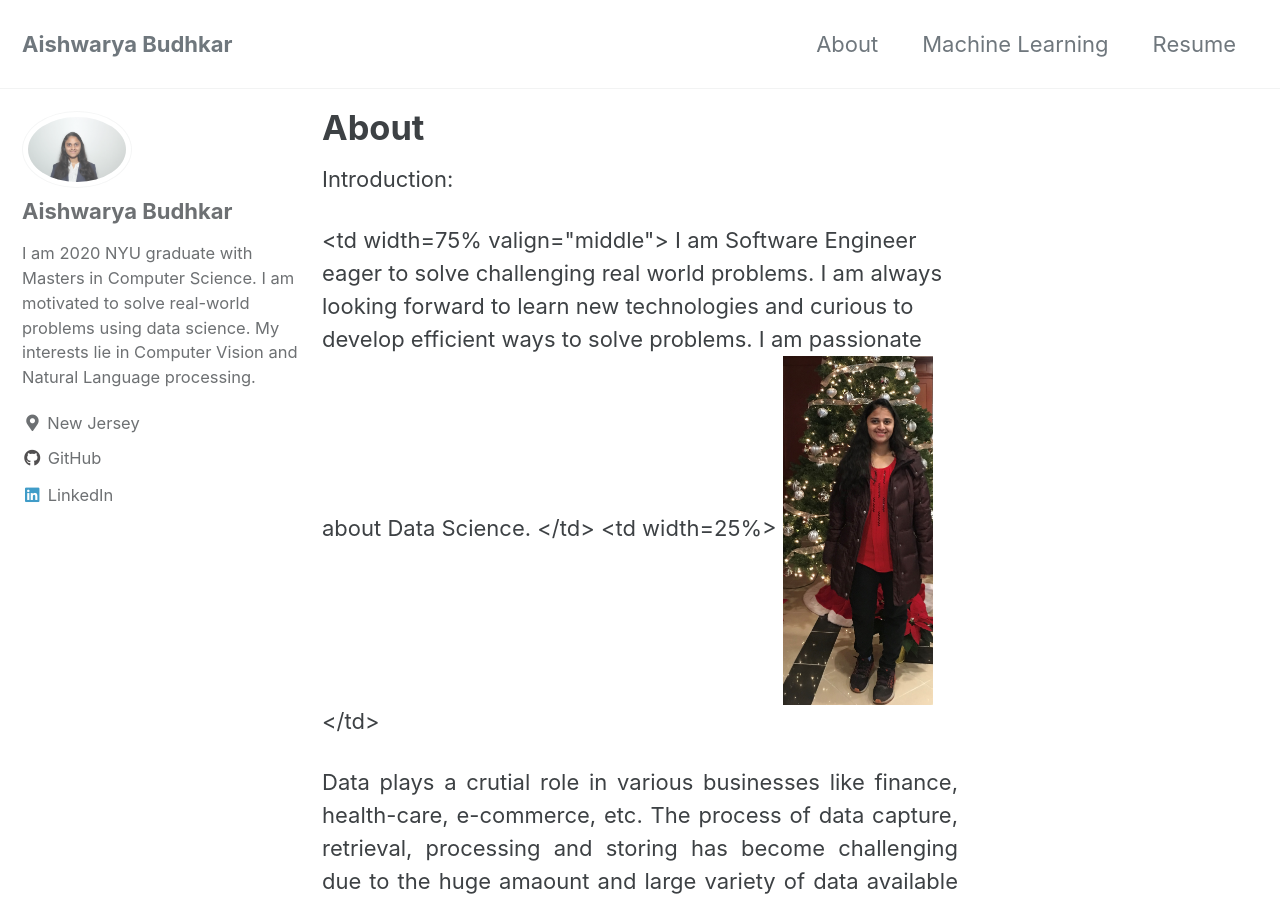
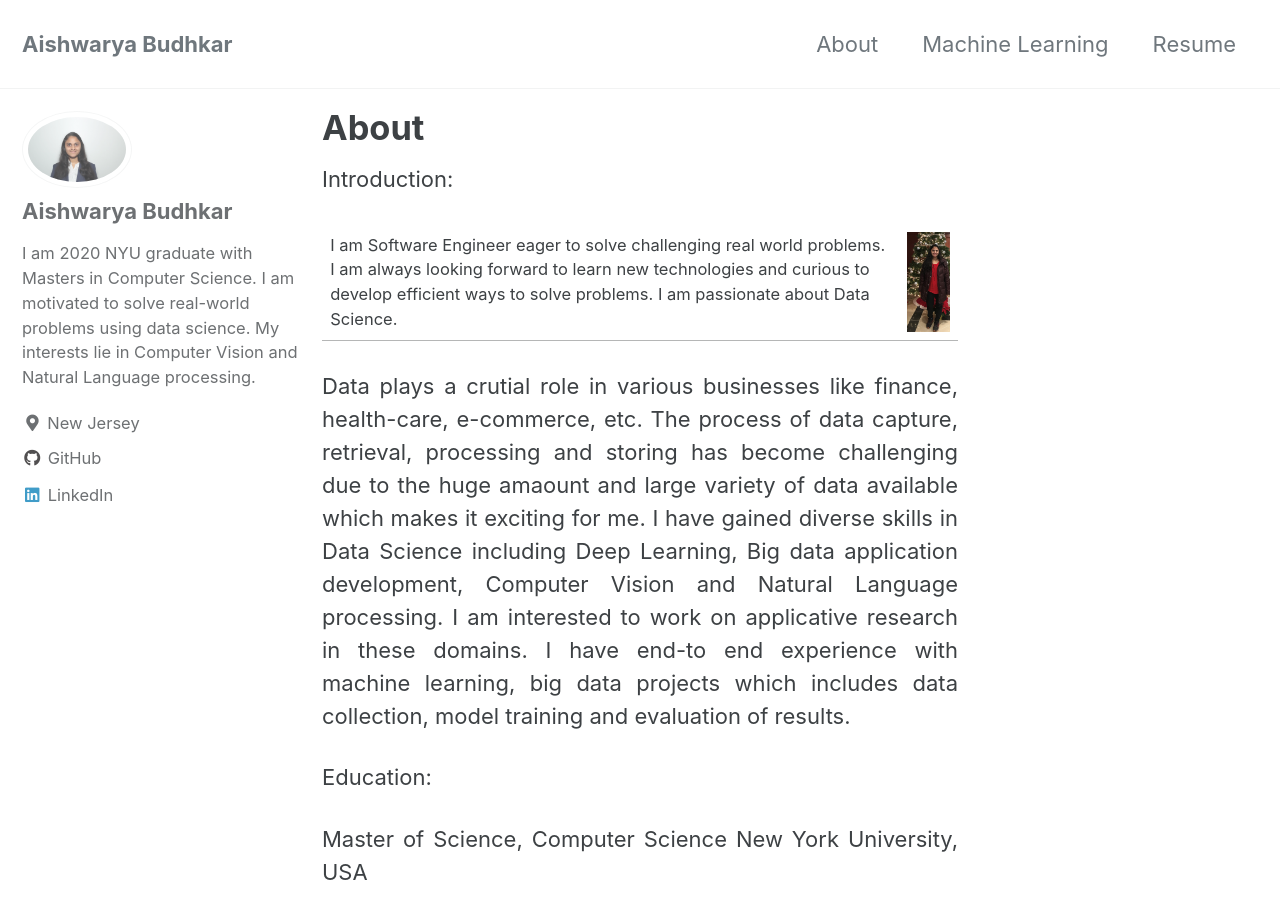
Before and after one commit to asbudhkar/asbudhkar.github.io, a Jekyll site: the page built from _pages/about.md, in a window 1280 px wide and 900 px high. Built offline with Jekyll 4.4.1, drawn with Linux system fonts in a browser that asks for light colours; cached includes are drawn as plain includes.

Commit message:
Added about

```diff
--- a/_pages/about.md
+++ b/_pages/about.md
@@ -7,15 +7,15 @@ header:
 Introduction:
 <p class="alignright">
     <table>
-    <tbody>
-        <tr>
-            <td width=75% valign="middle">
-                I am Software Engineer eager to solve challenging real world problems. I am always looking forward to learn new technologies and curious to develop efficient ways to solve problems. I am passionate about Data Science.
-            </td>
-            <td width=25%>
-                <img src="/images/headshot1.jpg" width="150" height="350"/>
-            </td>
-        </tr>
+        <tbody>
+            <tr>
+                <td>
+                    I am Software Engineer eager to solve challenging real world problems. I am always looking forward to learn new technologies and curious to develop efficient ways to solve problems. I am passionate about Data Science.
+                </td>
+                <td>
+                    <img src="/images/headshot1.jpg" width="150" height="350"/>
+                </td>
+            </tr>
         </tbody>
     </table>
 </p>
```
